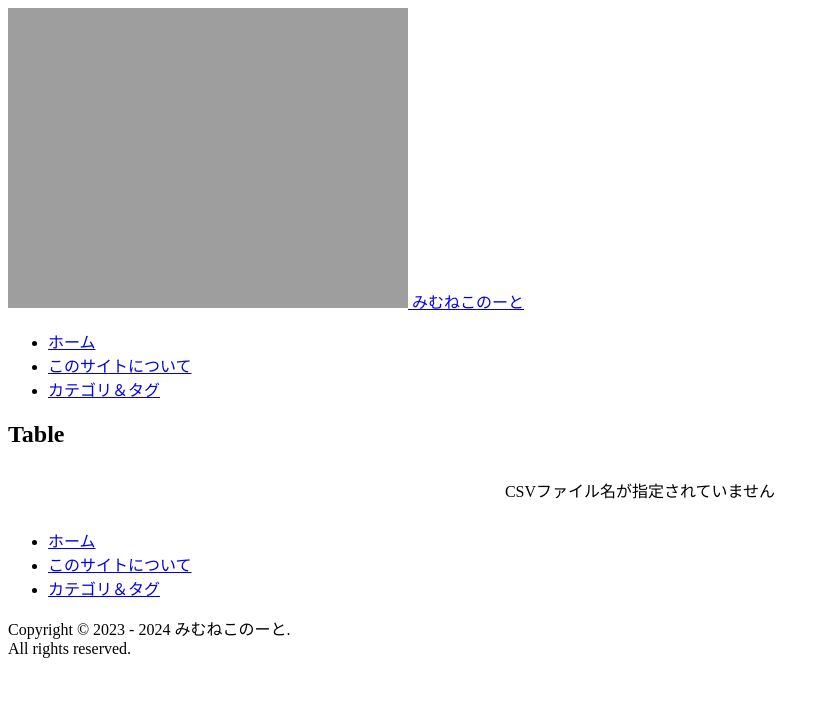
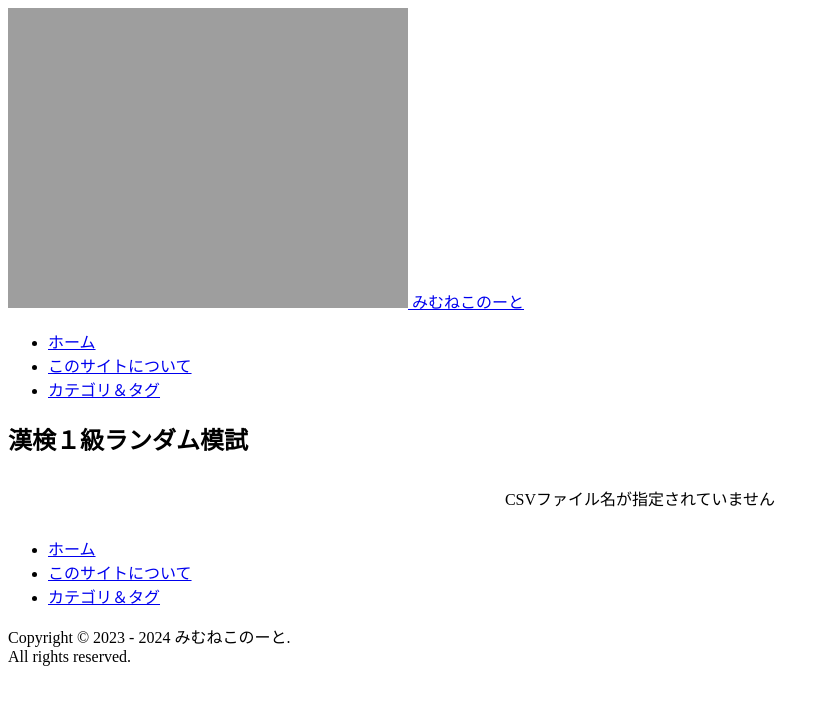
Before and after one commit to mimneko/kanken-1, a Jekyll site: the page built from table/index.html, in a window 1280 px wide. Shown: the top 705 px of the page, without its empty margins (0-829 px from the left). Built offline with Jekyll 4.4.1, drawn with Linux system fonts in a browser that asks for light colours; nearby versions of some CDN libraries.

Commit message:
Update index.html

```diff
--- a/table/index.html
+++ b/table/index.html
@@ -1,48 +1,10 @@
-<!DOCTYPE html>
-<html lang="ja">
-<head>
-    <meta charset="UTF-8">
-    <meta name="viewport" content="width=device-width, initial-scale=1.0">
-    <title id="page-title">Table</title>
-    <link rel="apple-touch-icon" sizes="180x180" href="https://mimneko.github.io/note/assets/icons/apple-touch-icon.png">
-    <link rel="icon" type="image/png" sizes="32x32" href="https://mimneko.github.io/note/assets/icons/favicon-32x32.png">
-    <link rel="icon" type="image/png" sizes="16x16" href="https://mimneko.github.io/note/assets/icons/favicon-16x16.png">
-    <link rel="preload" href="https://mimneko.github.io/note/assets/css/styles.css" as="style">
-    <link rel="stylesheet" href="https://mimneko.github.io/note/assets/css/styles.css">
-    <link rel="stylesheet" href="https://cdnjs.cloudflare.com/ajax/libs/font-awesome/6.4.0/css/all.min.css" integrity="sha512-iecdLmaskl7CVkqkXNQ/ZH/XLlvWZOJyj7Yy7tcenmpD1ypASozpmT/E0iPtmFIB46ZmdtAc9eNBvH0H/ZpiBw==" crossorigin="anonymous" referrerpolicy="no-referrer">
-    <link rel="preload" href="../assets/css/styles.css" as="style">
-    <link rel="stylesheet" href="../assets/css/styles.css">
-    <script src="https://cdnjs.cloudflare.com/ajax/libs/PapaParse/5.3.0/papaparse.min.js"></script>
-</head>
-<body>
-    <div class="page-container">
-        <header>
-            <div class="header-content">
-                <div class="logo">
-                    <a href="https://mimneko.github.io/note/">
-                        <img src="https://mimneko.github.io/note/assets/icons/mimneko-note-icon.png" alt="サイトアイコン" class="site-icon">
-                        <span class="site-name">みむねこのーと</span>
-                    </a>
-                </div>
-                <nav class="nav-content">
-                    <ul class="nav-list">
-                        <li><a href="https://mimneko.github.io/note/">ホーム</a></li>
-                        <li><a href="https://mimneko.github.io/note/about/">このサイトについて</a></li>
-                        <li><a href="https://mimneko.github.io/note/tags/">カテゴリ＆タグ</a></li>
-                    </ul>
-                </nav>
-            </div>
-        </header>
-        <main>
-            <div class="main-content">
-                <div class="main-wrap">
-                    <article>
-                        <div class="article-header">
-                            <h1 id="article-title">Table</h1>
-                            <div id="article-meta">
-                            </div>
-                        </div>
-                        <div class="article-body">
+---
+layout: default
+title: 漢検１級ランダム模試
+script: 'table'
+custom: '<script src="https://cdnjs.cloudflare.com/ajax/libs/PapaParse/5.3.0/papaparse.min.js"></script>'
+---
+
 <!--
 <div id="state-controls">
     <select id="state-selector">
@@ -54,26 +16,3 @@
 <table id="json-table">
     <!-- JSONデータがここに挿入されます -->
 </table>
-
-                        </div>
-                    </article>
-                </div>
-            </div>
-        </main>
-        <footer>
-            <div class="footer-content">
-                <nav class="nav-content">
-                    <ul class="nav-list">
-                        <li><a href="https://mimneko.github.io/note/">ホーム</a></li>
-                        <li><a href="https://mimneko.github.io/note/about/">このサイトについて</a></li>
-                        <li><a href="https://mimneko.github.io/note/tags/">カテゴリ＆タグ</a></li>
-                    </ul>
-                </nav>
-                <p class="copyright">Copyright © 2023 - 2024 みむねこのーと.<br class="copyright-break"> All rights reserved.</p>
-            </div>
-        </footer>
-    </div>
-
-    <script src="../assets/js/table.js"></script>
-</body>
-</html>
```
Lines whose indentation alone changed are shown as unchanged.
